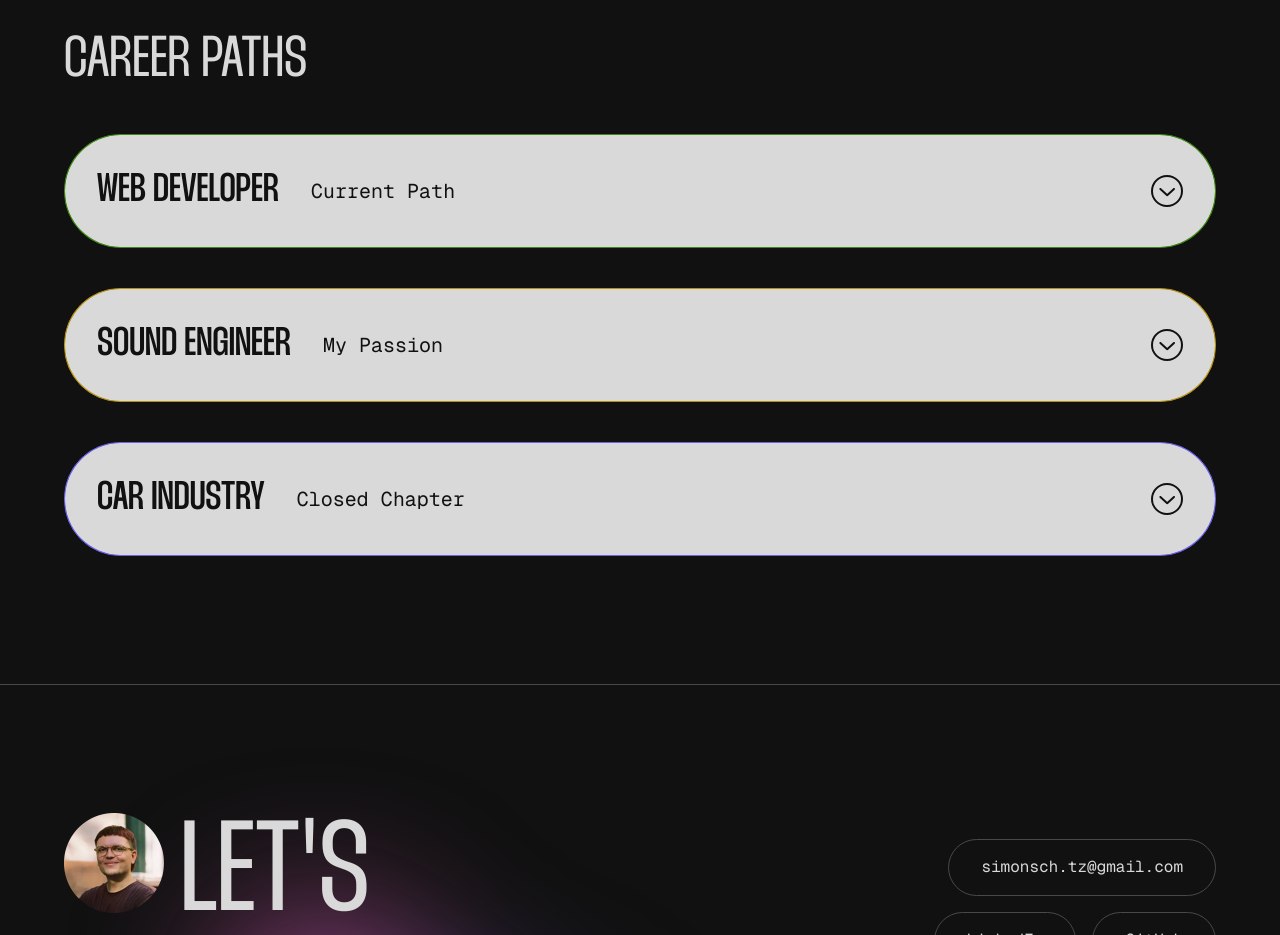
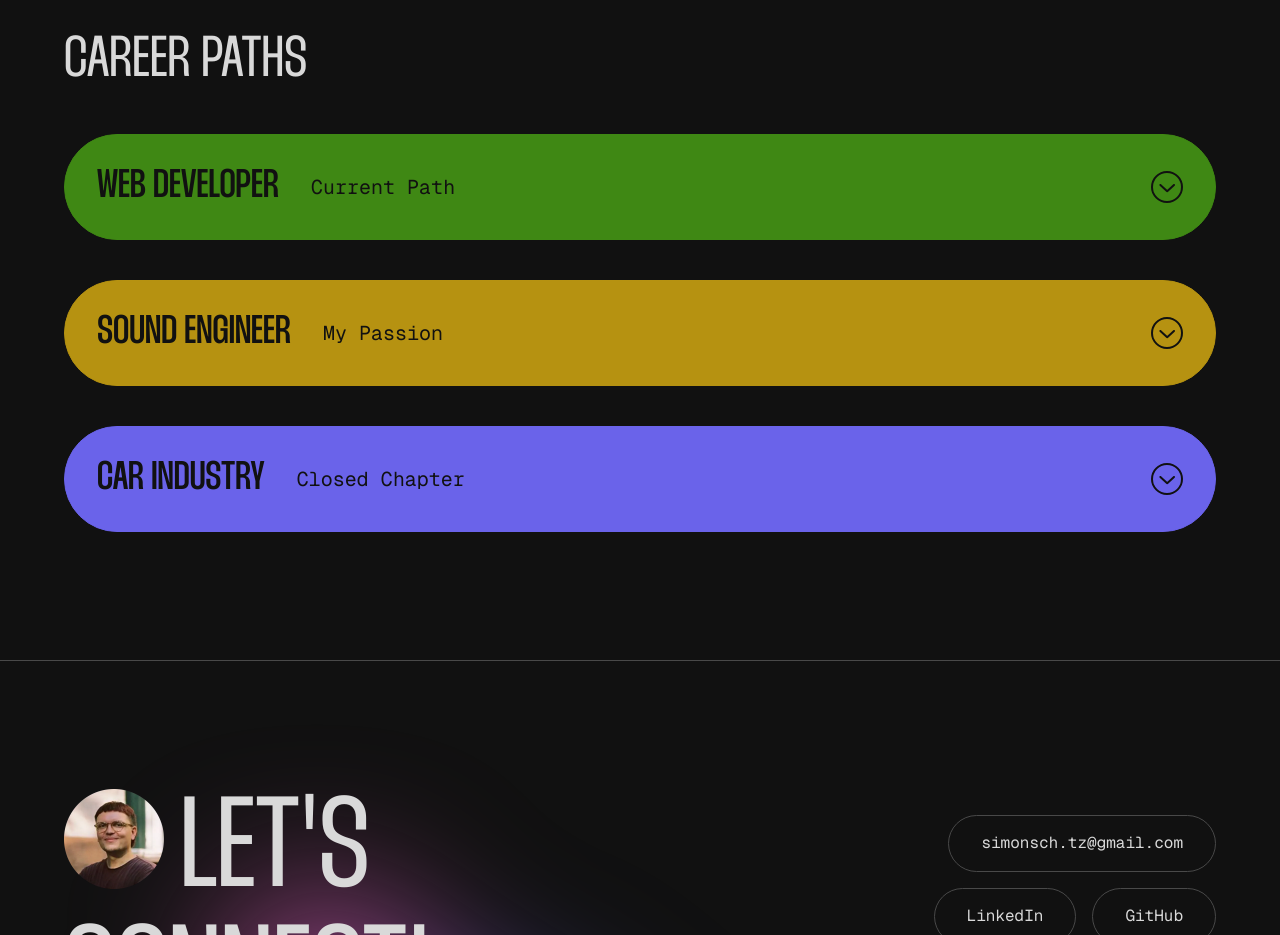
Before and after one commit to SimonSchoetz/simon-schoetz-website-2025, a Next.js app: page / in a window 1280 px wide. Shown: the part 2540-3475 px from the top of the page. Built offline with nearby package versions, Linux system fonts and the light colour scheme.

Commit message:
refactor header button for hover fx

```diff
--- a/components/button/variants/HeaderButton.tsx
+++ b/components/button/variants/HeaderButton.tsx
@@ -1,7 +1,10 @@
+'use client';
+
 import { H3 } from '@/components/Headings';
 import { Icon } from '@/components/Icon';
 import { FCProps, HtmlProps } from '@/types';
-import { ComponentProps } from 'react';
+import { ComponentProps, useState } from 'react';
+import { HoverBlob } from '../components';
 
 export type HeaderButtonProps = HtmlProps<'button'> & {
   config: 'header';
@@ -10,6 +13,7 @@ export type HeaderButtonProps = HtmlProps<'button'> & {
   isLoading?: boolean;
   icon?: ComponentProps<typeof Icon>['iconName'];
   flipIcon?: boolean;
+  colorVar?: string;
 };
 
 export const HeaderButton: FCProps<HeaderButtonProps> = ({
@@ -18,26 +22,61 @@ export const HeaderButton: FCProps<HeaderButtonProps> = ({
   icon,
   flipIcon,
   className = '',
+  colorVar,
   ...props
 }) => {
+  const [hovered, setHovered] = useState(false);
+
+  const color = hovered ? colorVar ?? 'var(--fg)' : 'var(--bg)';
+
+  const textTransition = 'transition duration-600 ease-in-out';
+
   return (
     <button
       aria-label={props['aria-label'] ?? label}
-      className={`flex justify-between items-center bg-fg text-bg ${className}`}
+      className={`relative flex justify-between items-center text-bg ${className} group overflow-hidden`}
+      onMouseEnter={() => setHovered(true)}
+      onMouseLeave={() => setHovered(false)}
       {...props}
     >
-      <div className='flex flex-col items-start md:flex-row md:container-center md:items-center md:gap-8'>
-        <H3 className='uppercase text-3xl font-medium' text={label} />
+      <HoverBlob />
 
-        {subLabel && <span className='text-base'>{subLabel}</span>}
+      <div className='z-10 flex flex-col items-start md:flex-row md:container-center md:items-center md:gap-8'>
+        <div className='relative'>
+          <H3
+            className={`uppercase text-3xl font-medium leading-none ${textTransition}`}
+            text={label}
+            style={{ color }}
+          />
+
+          <Underline style={{ background: color }} />
+        </div>
+
+        {subLabel && (
+          <span className={`text-base ${textTransition}`} style={{ color }}>
+            {subLabel}
+          </span>
+        )}
       </div>
 
       {icon && (
         <Icon
           iconName={icon}
-          className={`w-8 h-8 ${flipIcon ? '' : 'rotate-x-180'} duration-600`}
+          style={{ color }}
+          className={`w-8 h-8 ${
+            flipIcon ? '' : 'rotate-x-180'
+          } duration-600 group-hover:scale-110`}
         />
       )}
     </button>
   );
 };
+
+const Underline: FCProps<HtmlProps<'div'>> = ({ ...props }) => {
+  return (
+    <div
+      {...props}
+      className='absolute h-1 w-full bg-bg scale-x-0 origin-left bottom-0.5 group-hover:scale-x-100 transition duration-300 ease-in-out rounded-full'
+    />
+  );
+};
```
